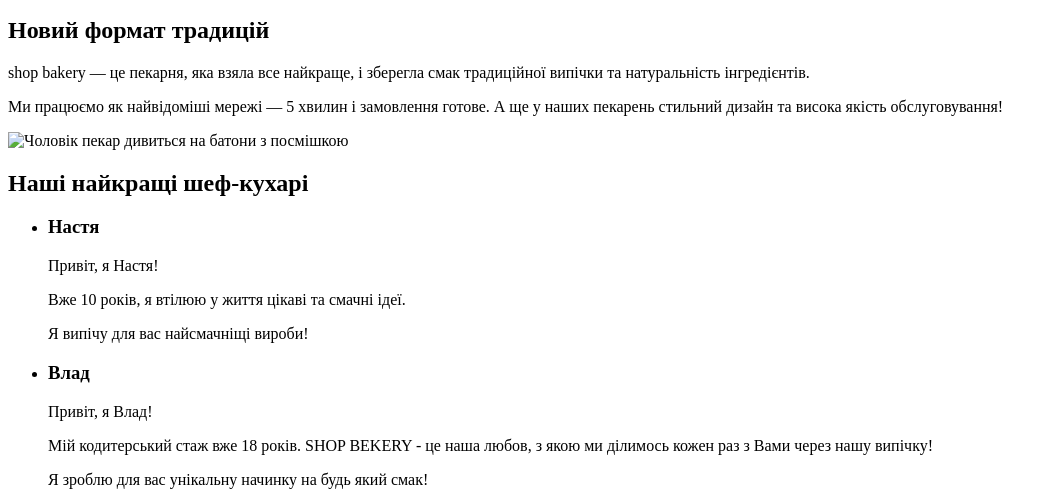
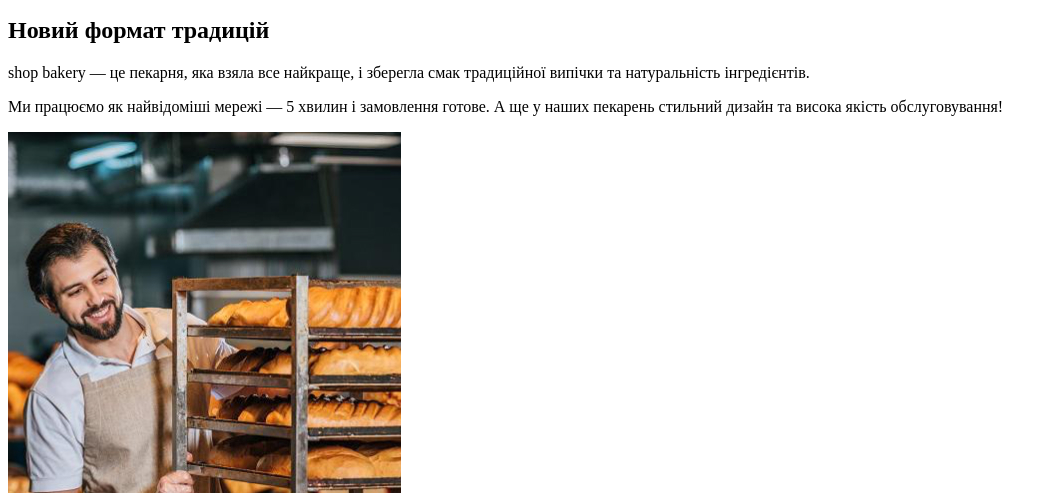
Before and after one commit to PRIM7A5/genius-test, a plain HTML site: page index.html in a window 1280 px wide. Shown: the part 307-800 px from the top of the page, without its empty margins (0-1057 px from the left). Drawn offline with Linux system fonts and the light colour scheme; the site is published under a folder, as on GitHub Pages, so addresses that start at the root find nothing.

Commit message:
Update index.html

```diff
--- a/index.html
+++ b/index.html
@@ -42,7 +42,7 @@
         Ми працюємо як найвідоміші мережі — <span>5 хвилин і замовлення готове</span>. А ще у наших пекарень стильний
         дизайн та висока якість обслуговування!
       </p>
-      <img src="/images/baker-man.jpg" alt="Чоловік пекар дивиться на батони з посмішкою">
+      <img src="./images/baker-man.jpg" alt="Чоловік пекар дивиться на батони з посмішкою">
     </section>
     <section>
       <h2>Наші найкращі шеф-кухарі</h2>
```
